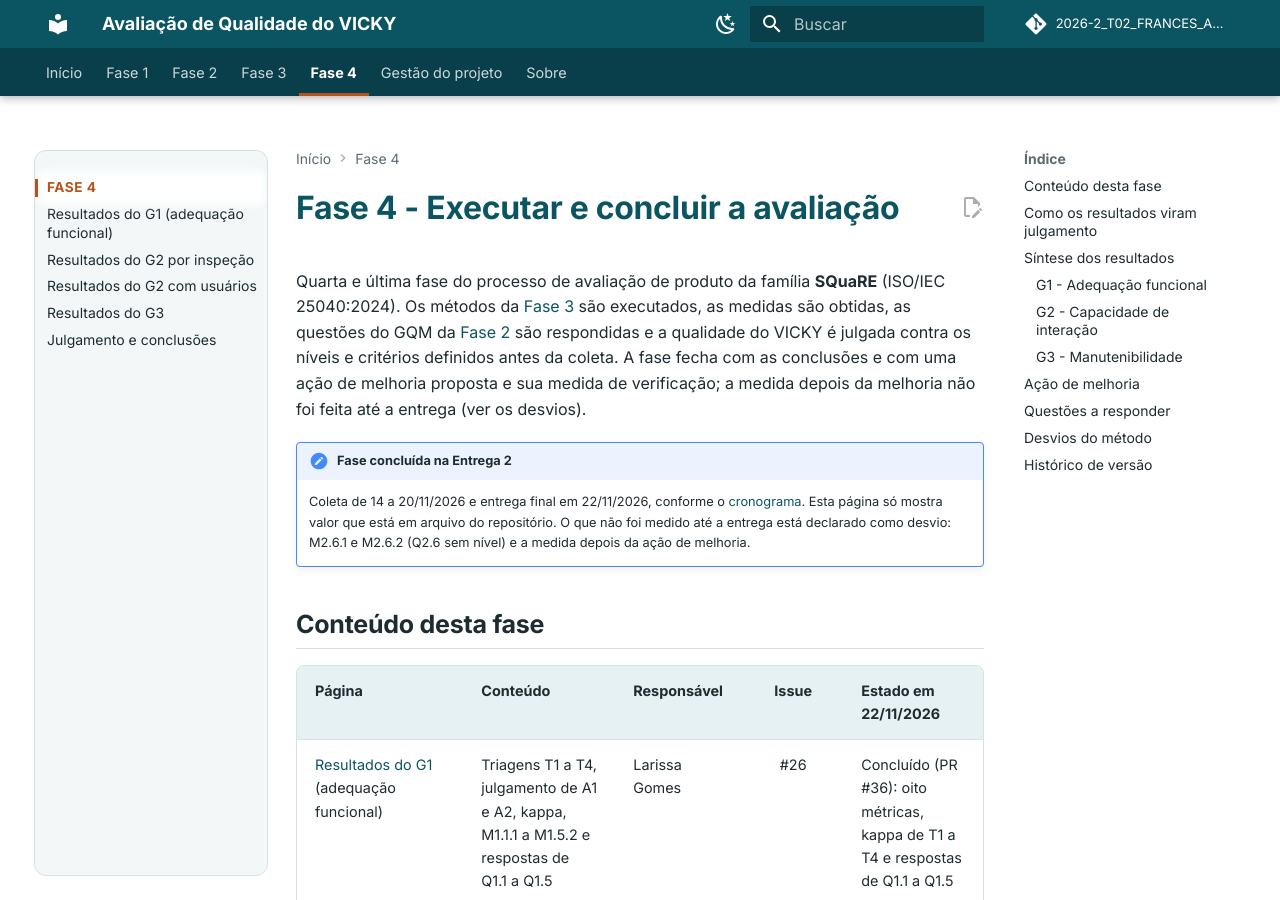
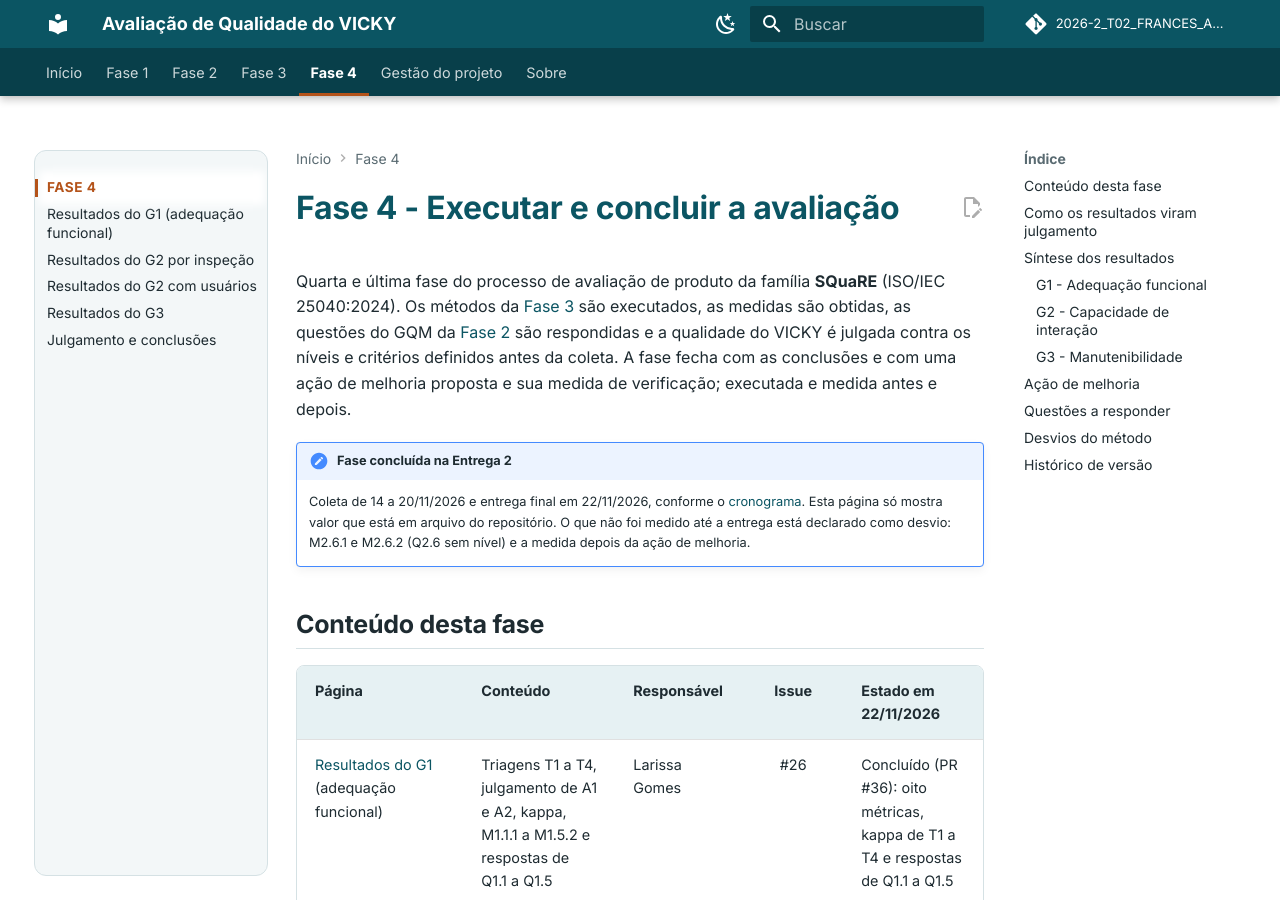
Before and after one commit to FCTE-Qualidade-de-Software-1/2026-2_T02_FRANCES_ALLEN, an MkDocs documentation site: the page built from docs/fase-4/index.md, in a window 1280 px wide and 900 px high. Built offline with MkDocs 1.6.1 and Material for MkDocs 9.7.7, drawn with Linux system fonts in a browser that asks for light colours; comment, search, counter and statistics services are not loaded; some of the changed text lies outside the part shown.

Commit message:
Fase 4: ação de melhoria executada e medida (antes e depois) na página da fase

```diff
--- a/docs/fase-4/index.md
+++ b/docs/fase-4/index.md
@@ -1,6 +1,6 @@
 # Fase 4 - Executar e concluir a avaliação
 
-Quarta e última fase do processo de avaliação de produto da família **SQuaRE** (ISO/IEC 25040:2024). Os métodos da [Fase 3](../fase-3/index.md) são executados, as medidas são obtidas, as questões do GQM da [Fase 2](../fase-2/index.md) são respondidas e a qualidade do VICKY é julgada contra os níveis e critérios definidos antes da coleta. A fase fecha com as conclusões e com uma ação de melhoria proposta e sua medida de verificação; a medida depois da melhoria não foi feita até a entrega (ver os desvios).
+Quarta e última fase do processo de avaliação de produto da família **SQuaRE** (ISO/IEC 25040:2024). Os métodos da [Fase 3](../fase-3/index.md) são executados, as medidas são obtidas, as questões do GQM da [Fase 2](../fase-2/index.md) são respondidas e a qualidade do VICKY é julgada contra os níveis e critérios definidos antes da coleta. A fase fecha com as conclusões e com uma ação de melhoria proposta e sua medida de verificação; executada e medida antes e depois.
 
 !!! note "Fase concluída na Entrega 2"
     Coleta de 14 a 20/11/2026 e entrega final em 22/11/2026, conforme o [cronograma](../fase-3/cronograma.md). Esta página só mostra valor que está em arquivo do repositório. O que não foi medido até a entrega está declarado como desvio: M2.6.1 e M2.6.2 (Q2.6 sem nível) e a medida depois da ação de melhoria.
@@ -116,7 +116,7 @@ O principal achado é a concentração da dívida técnica em `src/vicky/pipelin
 | Alvo | `run_full_pipeline` em `src/vicky/pipeline.py`, com `logging` no lugar de `print` ([candidata do G3](resultados-g3.md#7-sugestao-de-acao-de-melhoria-candidata-do-g3)) |
 | Métricas de verificação | M3.1.2, M3.2.3 e M3.3.1, pelo mesmo método do G3 com outro commit (`COMMIT=<hash> coletar.sh`) |
 | Antes | M3.1.2 = 76,6%; M3.2.3 = 0,0%; M3.3.1 = 63,17% (`dados/avaliacao/G3/resultados.csv`) |
-| Depois | Não medido até a entrega: a ação fica como proposta, com a verificação definida acima (ver os desvios) |
+| Depois | Executada no PR #1 do fork da Vicky (commit `7e9ccd8`, suíte offline com 1.067 testes aprovados): M3.1.2 = 85,5% (Bom); M3.2.3 = 100,0% (Excelente); M3.3.1 = 65,22% (Aceitável). Dados em [`dados/avaliacao/G3-depois/`](https://github.com/FCTE-Qualidade-de-Software-1/2026-2_T02_FRANCES_ALLEN/tree/main/dados/avaliacao/G3-depois) |
 
 ## Questões a responder
 
@@ -137,7 +137,7 @@ Toda diferença entre o que a Fase 3 previu e o que foi executado é registrada
 | 19/11/2026 | G2 com usuários | Ajustes antes da P01: tema do cartão A trocado para "O uso de células-tronco para restauração de tecido", conta da equipe com créditos no lugar de conta nova e nenhuma sessão piloto ([método, seção 2.9](../fase-3/metodo-g2-usuarios.md#29-ajustes-feitos-antes-da-primeira-sessao)) | Preparo das sessões remotas no prazo | Nenhum nos 12 elementos de M2.7.2; a criação de conta (F01) saiu da sessão |
 | 22/11/2026 | G2 com usuários | M2.5.1 calculada com três respostas, e não cinco, com maioria de 2 de 3 ([D14](../gestao/decisoes.md#d14-calcular-m251-com-as-tres-respostas-obtidas)) | Só três respostas ao formulário até a entrega | Resultado indicativo; respondentes já tinham usado o produto na sessão |
 | 22/11/2026 | G2 com usuários | M2.6.1 e M2.6.2 não coletadas | Coleta não concluída até a entrega | Q2.6 sem nível; o julgamento do G2 não muda (Q2.3 e Q2.4 em Insatisfatório) |
-| 22/11/2026 | Ação de melhoria | Medida depois da melhoria não feita | Prazo da Entrega 2 | A ação fica como proposta, com alvo, métricas de verificação e valores antes registrados |
+| 23/11/2026 | Ação de melhoria | Medida depois feita em 23/11, um dia depois do prazo original, com o prazo prorrogado pela professora | Prazo da Entrega 2 | Nenhum: mesmo método e mesmos scripts do G3, em pasta separada da linha de base |
 | 18 e 20/11/2026 | G1 | E1 e E2 sem filtro de tipo de estudo no formulário; a restrição foi escrita no objetivo | O formulário não tem campo de tipo de estudo | M1.5.1 mede o cumprimento da restrição pelo objetivo; com a E2 sem lista, a base é só a E1 (30 itens) |
 | 20/11/2026 | G1 | Amostra de M1.3.2 conferida por código contra o registro oficial do PubMed, sem abrir a página do DOI | Conferência reprodutível dos 40 itens | Metadados e links conferidos por título, autores, ano, periódico e requisição HTTP ao link |
 | 19/11/2026 | G1 | Casamento de título na consulta às fontes de M1.1.2 por similaridade de 0,85 ou mais, limiar que o método não fixava | Relatos sem PMID e títulos em português | Tratado como refinamento de M1.1.2; o valor de similaridade fica em cada linha |
```
